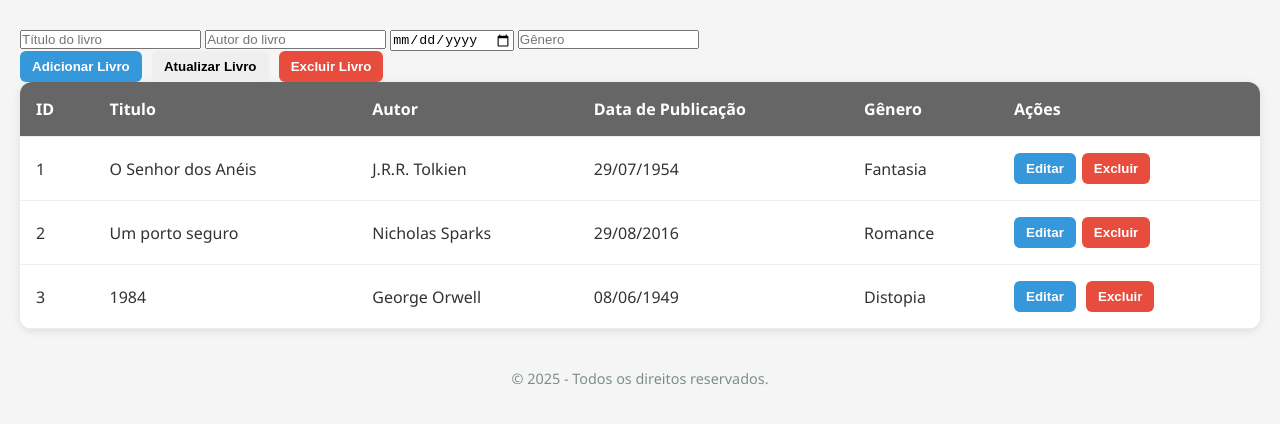
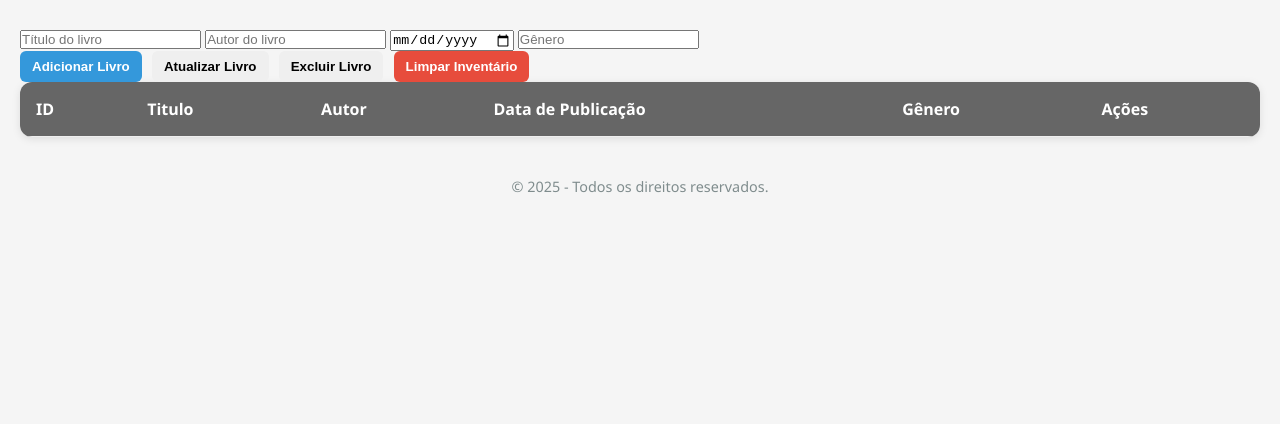
Before and after one commit to elizianeandreia/Inventario_Livro, a plain HTML site: page index.html in a window 1280 px wide. Shown: the part 68-492 px from the top of the page. Drawn offline with Linux system fonts and the light colour scheme.

Commit message:
Update index.html

```diff
--- a/index.html
+++ b/index.html
@@ -21,6 +21,7 @@
             <button id="adicionar">Adicionar Livro</button>
             <button id="atualizar">Atualizar Livro</button>
             <button id="excluir">Excluir Livro</button>
+             <button id="limparStorage">Limpar Inventário</button>
         </div>
 
       <table>
@@ -35,34 +36,7 @@
             </tr>
         </thead>
         <tbody>
-            <tr>
-                <td>1</td>
-                <td>O Senhor dos Anéis</td>
-                <td>J.R.R. Tolkien</td>
-                <td>29/07/1954</td>
-                <td>Fantasia</td>
-                <td><button>Editar</button><button>Excluir</button></td>
-            </tr>
-            <tr>
-                <td>2</td>
-                <td>Um porto seguro</td>
-                <td>Nicholas Sparks </td>
-                <td>29/08/2016</td>
-                <td>Romance</td>
-                <td><button>Editar</button><button>Excluir</button></td>
-            </tr>
 
-            <tr>
-                <td>3</td>
-                <td>1984</td>
-                <td>George Orwell</td>
-                <td>08/06/1949</td>
-                <td>Distopia</td>
-                <td>
-                    <button class="editar">Editar</button>
-                    <button class="excluir">Excluir</button>
-                  </td>
-            </tr>
                   </tbody>
       </table>
          </main>
```
